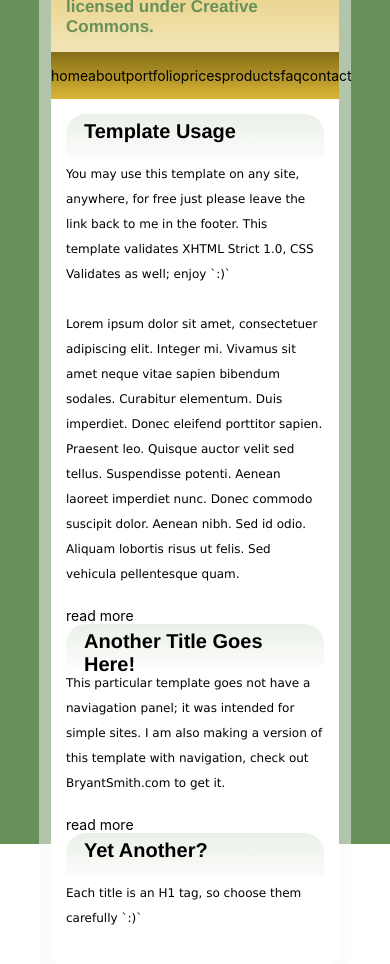
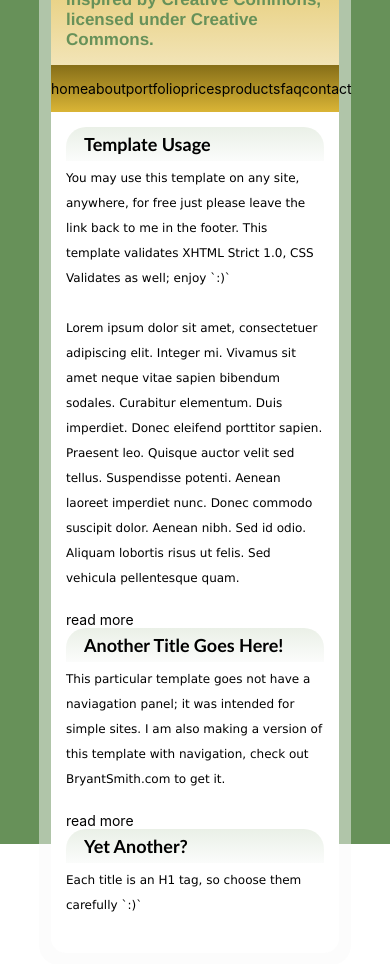
Before and after one commit to sararatBurke/classPJ-2, a React Native app: screen / in a window 390 px wide. Shown: the top 964 px of the page. Built offline with nearby package versions, Linux system fonts and the light colour scheme.

Commit message:
changed bodyHead font

```diff
--- a/App.js
+++ b/App.js
@@ -111,9 +111,9 @@ const styles = StyleSheet.create({
     borderTopRightRadius: 20,
   },
   bodyHead:{
-    fontFamily: 'Helvetica',
+    fontFamily: 'Trebuchet MS',
     fontWeight: 'bold',
-    fontSize: 20,
+    fontSize: 18,
   },
   bodyText:{
     fontFamily: 'Verdana',
```
